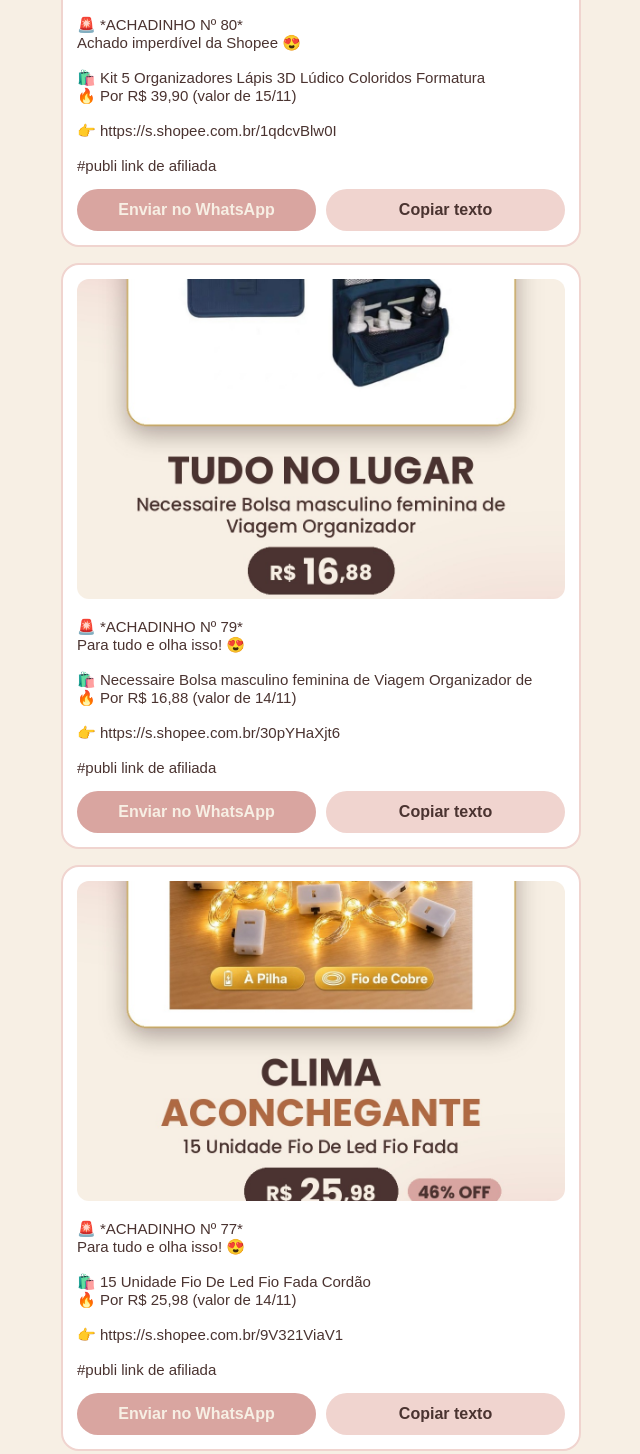
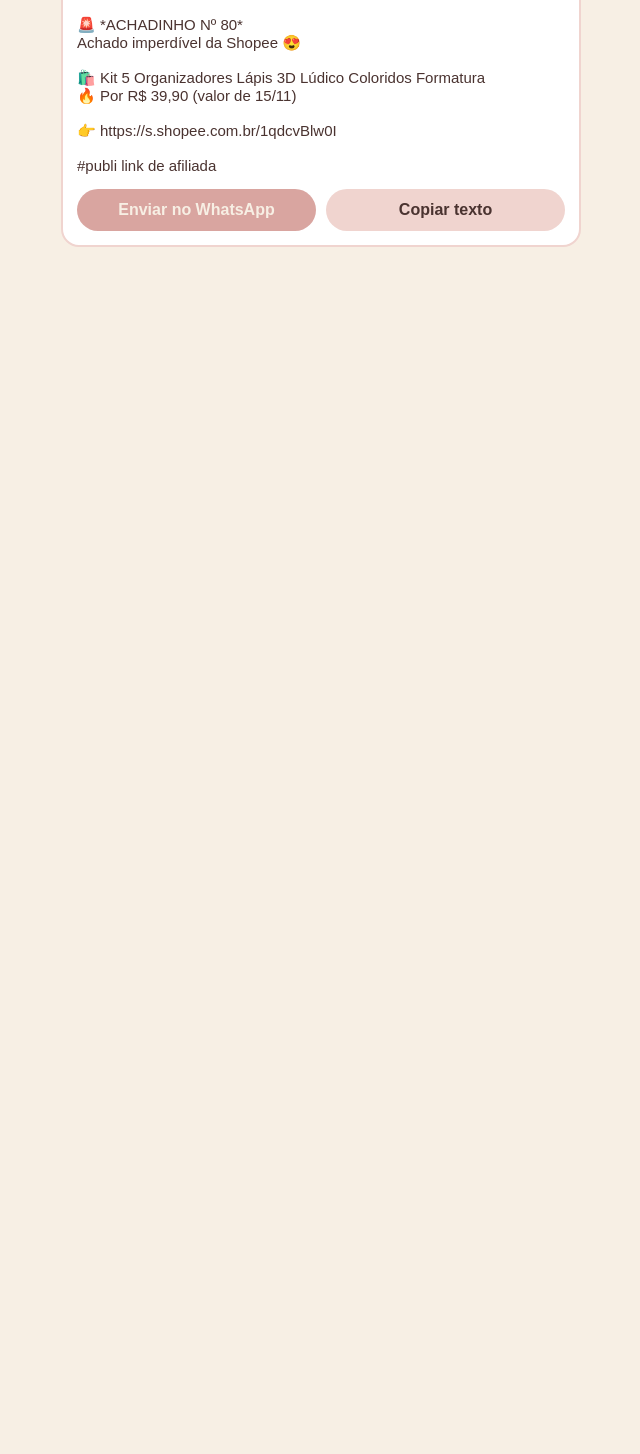
Before and after one commit to noelisouza/achadinhos-midias, a plain HTML site: page whatsapp.html in a window 1280 px wide. Shown: the part 4697-6151 px from the top of the page, without its empty margins (319-959 px from the left). After the commit the page ends 4984 px from the top, so only its background shows below. Drawn offline with Linux system fonts and the light colour scheme.

Commit message:
Mídias 2026-11-18_0011

```diff
--- a/whatsapp.html
+++ b/whatsapp.html
@@ -78,23 +78,5 @@ Achado imperdível da Shopee 😍
 
 👉 https://s.shopee.com.br/1qdcvBlw0I
 
-#publi link de afiliada</pre><div class="acoes"><a class="wa" href="https://wa.me/?text=%F0%9F%9A%A8%20%2AACHADINHO%20N%C2%BA%2080%2A%0AAchado%20imperd%C3%ADvel%20da%20Shopee%20%F0%9F%98%8D%0A%0A%F0%9F%9B%8D%EF%B8%8F%20Kit%205%20Organizadores%20L%C3%A1pis%203D%20L%C3%BAdico%20Coloridos%20Formatura%0A%F0%9F%94%A5%20Por%20R%24%2039%2C90%20%28valor%20de%2015/11%29%0A%0A%F0%9F%91%89%20https%3A//s.shopee.com.br/1qdcvBlw0I%0A%0A%23publi%20link%20de%20afiliada" target="_blank" rel="noopener">Enviar no WhatsApp</a><button onclick="copiar(80)">Copiar texto</button></div></article>
-<article class="card"><img src="midias/c0079/capa.jpg" alt="" loading="lazy"><pre id="t79">🚨 *ACHADINHO Nº 79*
-Para tudo e olha isso! 😍
-
-🛍️ Necessaire Bolsa masculino feminina de Viagem Organizador de
-🔥 Por R$ 16,88 (valor de 14/11)
-
-👉 https://s.shopee.com.br/30pYHaXjt6
-
-#publi link de afiliada</pre><div class="acoes"><a class="wa" href="https://wa.me/?text=%F0%9F%9A%A8%20%2AACHADINHO%20N%C2%BA%2079%2A%0APara%20tudo%20e%20olha%20isso%21%20%F0%9F%98%8D%0A%0A%F0%9F%9B%8D%EF%B8%8F%20Necessaire%20Bolsa%20masculino%20feminina%20de%20Viagem%20Organizador%20de%0A%F0%9F%94%A5%20Por%20R%24%2016%2C88%20%28valor%20de%2014/11%29%0A%0A%F0%9F%91%89%20https%3A//s.shopee.com.br/30pYHaXjt6%0A%0A%23publi%20link%20de%20afiliada" target="_blank" rel="noopener">Enviar no WhatsApp</a><button onclick="copiar(79)">Copiar texto</button></div></article>
-<article class="card"><img src="midias/c0077/capa.jpg" alt="" loading="lazy"><pre id="t77">🚨 *ACHADINHO Nº 77*
-Para tudo e olha isso! 😍
-
-🛍️ 15 Unidade Fio De Led Fio Fada Cordão
-🔥 Por R$ 25,98 (valor de 14/11)
-
-👉 https://s.shopee.com.br/9V321ViaV1
-
-#publi link de afiliada</pre><div class="acoes"><a class="wa" href="https://wa.me/?text=%F0%9F%9A%A8%20%2AACHADINHO%20N%C2%BA%2077%2A%0APara%20tudo%20e%20olha%20isso%21%20%F0%9F%98%8D%0A%0A%F0%9F%9B%8D%EF%B8%8F%2015%20Unidade%20Fio%20De%20Led%20Fio%20Fada%20Corda%CC%83o%0A%F0%9F%94%A5%20Por%20R%24%2025%2C98%20%28valor%20de%2014/11%29%0A%0A%F0%9F%91%89%20https%3A//s.shopee.com.br/9V321ViaV1%0A%0A%23publi%20link%20de%20afiliada" target="_blank" rel="noopener">Enviar no WhatsApp</a><button onclick="copiar(77)">Copiar texto</button></div></article></main>
+#publi link de afiliada</pre><div class="acoes"><a class="wa" href="https://wa.me/?text=%F0%9F%9A%A8%20%2AACHADINHO%20N%C2%BA%2080%2A%0AAchado%20imperd%C3%ADvel%20da%20Shopee%20%F0%9F%98%8D%0A%0A%F0%9F%9B%8D%EF%B8%8F%20Kit%205%20Organizadores%20L%C3%A1pis%203D%20L%C3%BAdico%20Coloridos%20Formatura%0A%F0%9F%94%A5%20Por%20R%24%2039%2C90%20%28valor%20de%2015/11%29%0A%0A%F0%9F%91%89%20https%3A//s.shopee.com.br/1qdcvBlw0I%0A%0A%23publi%20link%20de%20afiliada" target="_blank" rel="noopener">Enviar no WhatsApp</a><button onclick="copiar(80)">Copiar texto</button></div></article></main>
 <script>function copiar(n){try{navigator.clipboard.writeText(document.getElementById('t'+n).innerText)}catch(e){}}</script></body></html>
```
